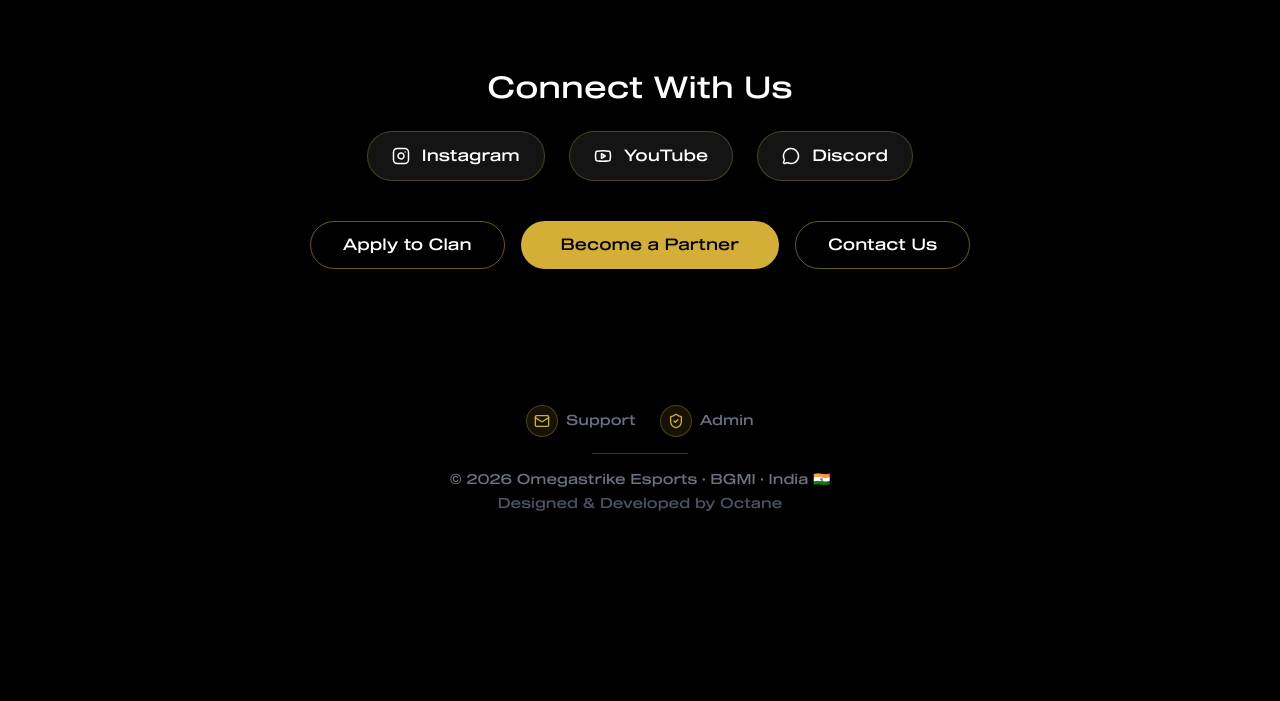
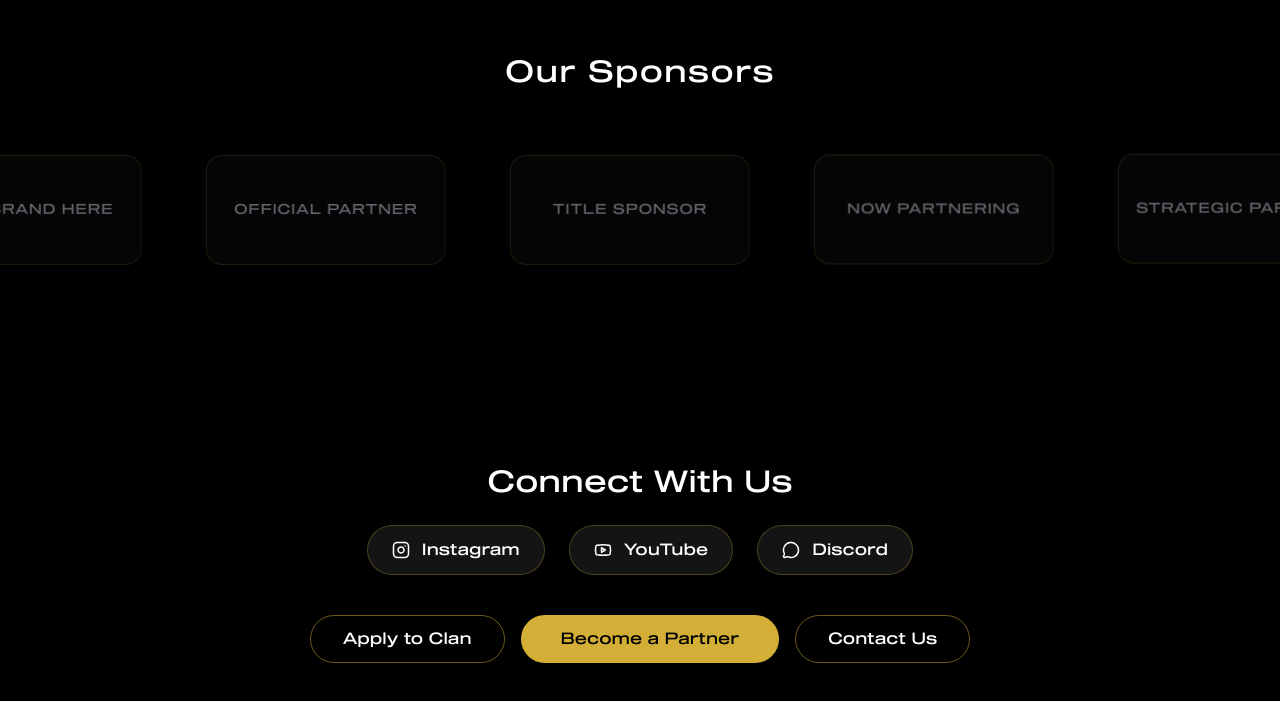
Before and after one commit to omegastrike/_teamos, a Next.js app: page / in a window 1280 px wide. Shown: the part 2185-2886 px from the top of the page. Before the commit the page ends 2739 px from the top, so only its background shows below. Built offline with nearby package versions, Linux system fonts and the light colour scheme; no server answers; the database is empty.

Commit message:
Add sponsors marquee section to page

```diff
--- a/app/page.jsx
+++ b/app/page.jsx
@@ -258,6 +258,71 @@ export default function Home() {
   </section>
 </Reveal>
 
+          {/* SPONSORS MARQUEE */}
+<section className="py-20 relative">
+
+  <h2 className="text-center text-3xl font-sequel mb-10">
+    Our Sponsors
+  </h2>
+
+  <div className="relative w-full overflow-x-hidden overflow-y-visible py-6">
+
+    {/* TOP/BOTTOM DEPTH OVERLAY */}
+    <div className="absolute inset-0 bg-gradient-to-b from-transparent via-black/10 to-transparent pointer-events-none z-10" />
+
+    {/* LEFT FADE */}
+    {/* <div className="absolute left-0 top-0 h-full w-24 bg-gradient-to-r from-black/80 to-transparent pointer-events-none z-20" /> */}
+
+    {/* RIGHT FADE */}
+    {/* <div className="absolute right-0 top-0 h-full w-24 bg-gradient-to-l from-black/80 to-transparent pointer-events-none z-20" /> */}
+
+    {/* MARQUEE CONTAINER */}
+    <div className="flex gap-16 animate-marquee whitespace-nowrap relative z-0">
+
+      {[
+        "Your Brand Here",
+        "Official Partner",
+        "Title Sponsor",
+        "Now Partnering",
+        "Strategic Partner",
+        "Become a Sponsor",
+      ]
+        .concat([
+          "Your Brand Here",
+          "Official Partner",
+          "Title Sponsor",
+          "Now Partnering",
+          "Strategic Partner",
+          "Become a Sponsor",
+        ])
+        .map((name, i) => (
+          <div key={i} className="w-[240px] flex-shrink-0 flex justify-center">
+
+            {/* FLOAT WRAPPER (separate transform layer) */}
+            <div
+              style={{ animationDelay: `${i * 0.3}s` }}
+              className="float-soft w-full h-[110px] flex items-center justify-center text-center
+           px-6
+           backdrop-blur-md bg-white/[0.04]
+           border border-gold/20 rounded-2xl
+           opacity-70 hover:opacity-100
+           hover:border-gold
+           hover:shadow-[0_0_25px_rgba(212,175,55,0.15)]
+           hover:scale-[1.05]
+           transition-all duration-300"
+            >
+              <span className="text-gray-400 tracking-wider text-sm uppercase">
+                {name}
+              </span>
+            </div>
+
+          </div>
+        ))}
+
+    </div>
+  </div>
+</section>
+
           {/* SOCIALS */}
           <Reveal>
             <section className="py-24 px-6 text-center">
```
